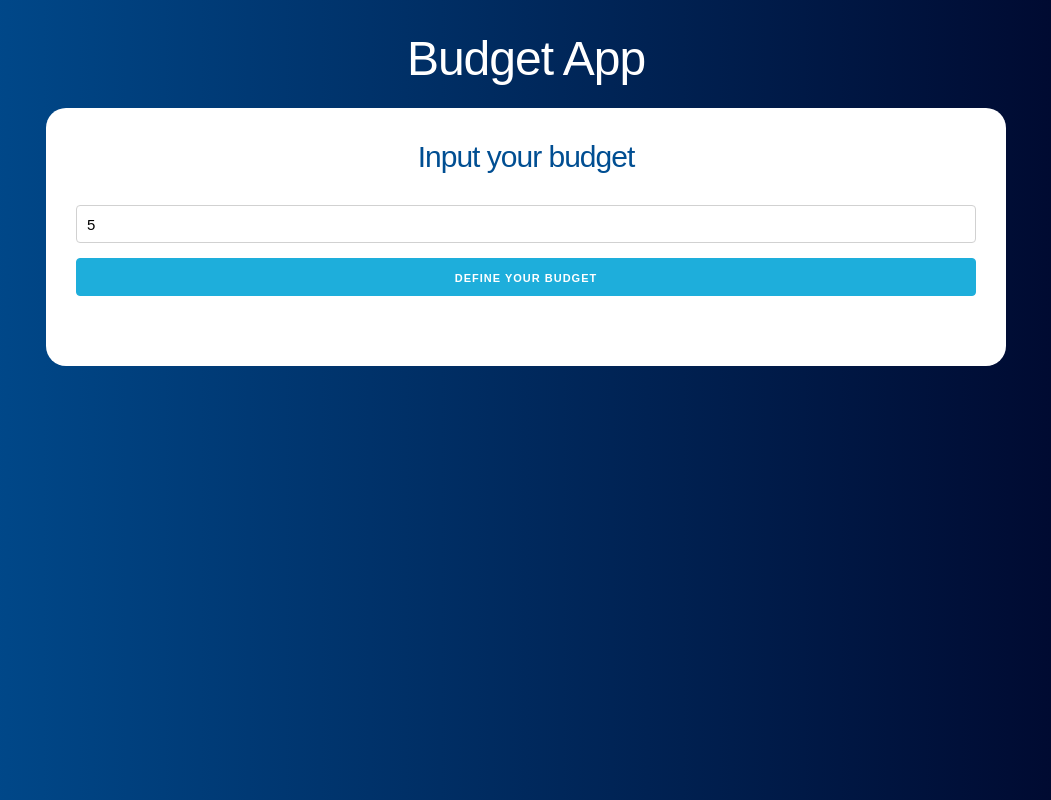
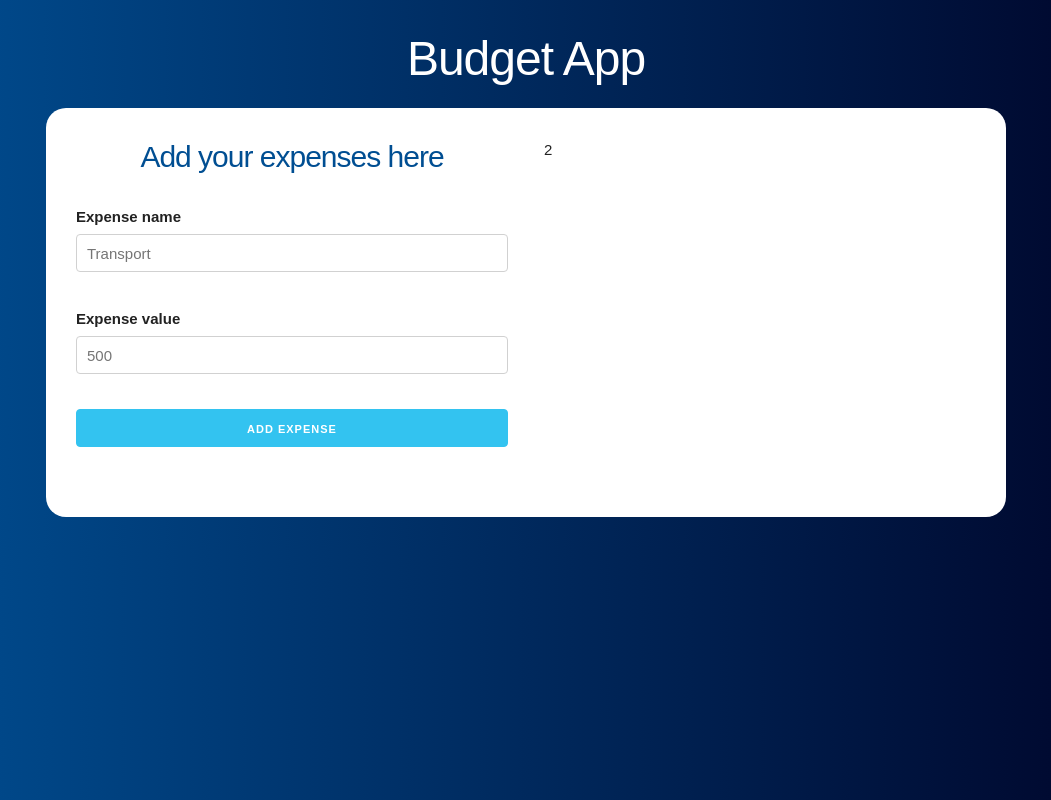
Before and after one commit to Andres2D/react-budget-app, a React (Create React App) app: page / in a window 1280 px wide. Both pictures are taken after typing "5" into the empty fields and a click on the input "Define your budget". Shown: the whole page, without its empty margins (114-1165 px from the left). Built offline with nearby package versions, Linux system fonts and the light colour scheme.

Commit message:
condictionally show and hide components of budget

```diff
--- a/src/App.js
+++ b/src/App.js
@@ -1,12 +1,13 @@
 import {useState} from 'react';
 import Question from './components/Question';
+import Form from './components/Form';
 
 function App() {
 
   // Define the state
   const [budget, saveBudget] = useState(0);
   const [calculate, saveCalculate] = useState(0);
-
+  const [showquestion, updateQuestion] = useState(true);
 
   return (
     <div className="container">
@@ -14,10 +15,26 @@ function App() {
         <h1>Budget App</h1>
 
         <div className="contenido-principal contenido">
+          {showquestion ?
+            (
               <Question
                 saveBudget={saveBudget}
                 saveCalculate={saveCalculate}
+                updateQuestion={updateQuestion}
               />
+            ) :
+            (
+              <div className="row">
+              <div className="one-half column">
+                <Form />
+              </div>
+              <div className="one-half column">
+                2
+              </div>
+            </div>
+            )
+          }
+
         </div>
       </header>
     </div>
--- /dev/null
+++ b/src/components/Form.js
@@ -0,0 +1,35 @@
+import {useState} from 'react';
+
+const Form = () => {
+    return (
+        <form>
+            <h2>Add your expenses here</h2>
+
+            <div className="campo">
+                <label>Expense name</label>
+                <input
+                    type="text"
+                    className="u-full-width"
+                    placeholder="Transport"
+                />
+            </div>
+
+            <div className="campo">
+                <label>Expense value</label>
+                <input
+                    type="number"
+                    className="u-full-width"
+                    placeholder="500"
+                />
+            </div>
+
+            <input
+                type="submit"
+                className="button-primary u-full-width"
+                value="Add expense"
+            />
+        </form>
+      );
+}
+
+export default Form;
--- a/src/components/Question.js
+++ b/src/components/Question.js
@@ -1,7 +1,7 @@
 import {Fragment, useState} from 'react';
 import Error from './Error';
 
-const Question = ({saveBudget, saveCalculate}) => {
+const Question = ({saveBudget, saveCalculate, updateQuestion}) => {
 
     // Define the state
     const [value, saveValue] = useState(0);
@@ -25,6 +25,7 @@ const Question = ({saveBudget, saveCalculate}) => {
         saveError(false);
         saveBudget(value);
         saveCalculate(value);
+        updateQuestion(false);
     }
 
     return (
```
Lines whose indentation alone changed are shown as unchanged.
